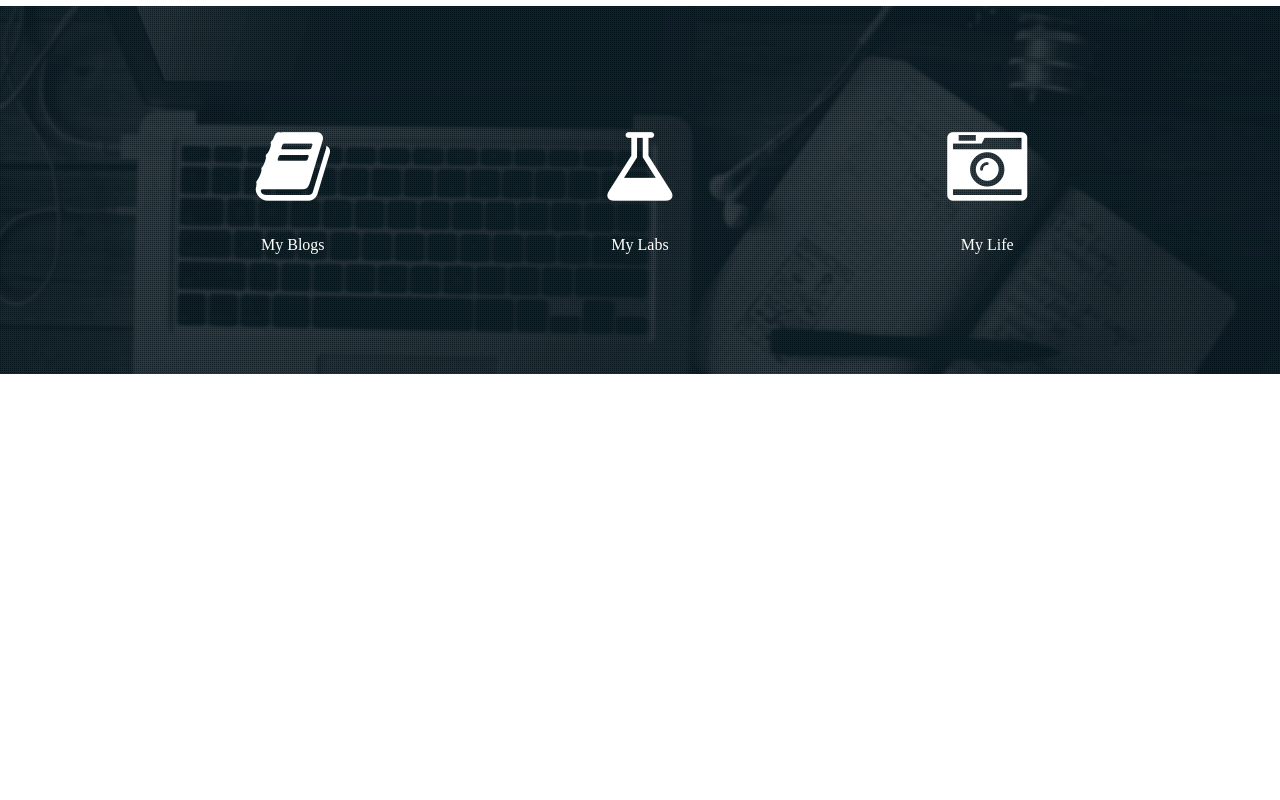
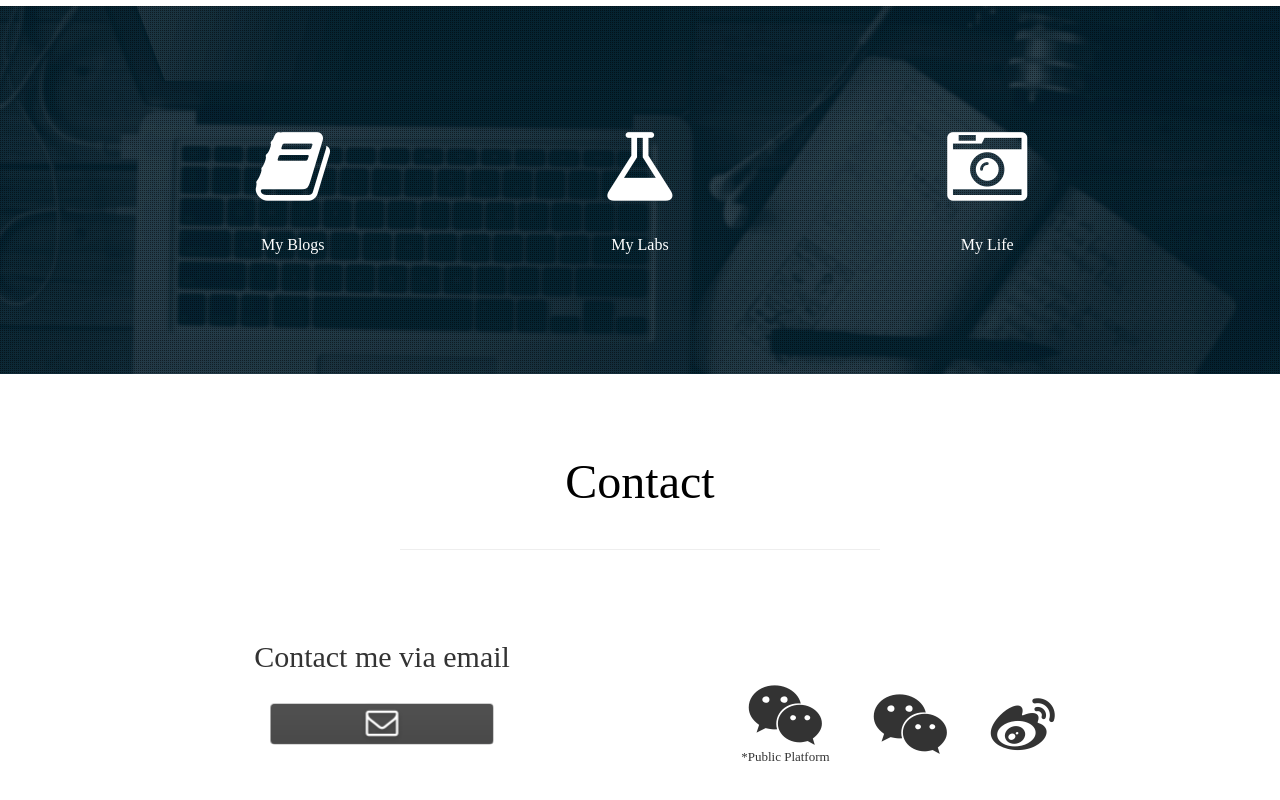
Before and after one commit to MeatPieYan/RobinVPS, a website: page app/index.html in a window 1280 px wide. Shown: the part 1170-1970 px from the top of the page. Drawn offline with Linux system fonts and the light colour scheme; files that its build step writes are made by us from their sources; files whose address does not match are found by name.

Commit message:
contact aside

```diff
--- a/app/index.html
+++ b/app/index.html
@@ -87,7 +87,36 @@
         </div>
     </div>
     <div id="three">
-
+        <h3>Contact</h3>
+        <hr class="star">
+        <div>
+            <div class="contact">
+                <h4>Contact me via email</h4>
+                <div class="email">
+                    <div class="button">
+                        <a href="#"><i class="fa fa-envelope-o fa-fw"></i>  robinyzg@hotmail.com</a>
+                    </div>
+                    <div class="btn-cover">
+                        <div class="btn-inner"><i class="fa fa-envelope-o fa-2x"></i></div>
+                        <div class="btn-spine"></div>
+                        <div class="btn-out"><i class="fa fa-envelope-o fa-2x"></i></div>
+                    </div>
+                    <div class="btn-shadow"></div>
+                </div>
+            </div>
+            <div class="social">
+                <div class="wechat-mp">
+                    <div><i class="fa fa-wechat fa-4x"></i></div>
+                    <span>*Public Platform</span>
+                </div>
+                <div class="wechat">
+                    <div><i class="fa fa-wechat fa-4x"></i></div>
+                </div>
+                <div class="Weibo">
+                    <div><i class="fa fa-weibo fa-4x"></i></div>
+                </div>
+            </div>
+        </div>
     </div>
     <script src="app/resources/javascript/jquery-2.1.4.min.js"></script>
     <script src="app/resources/javascript/main.js"></script>
--- a/app/resources/css/style.css
+++ b/app/resources/css/style.css
@@ -9,6 +9,14 @@ html, body, div, span, applet, object, iframe, h1, h2, h3, h4, h5, h6, p, blockq
 
 article, aside, details, figcaption, figure, footer, header, hgroup, menu, nav, section {
     display: block;
+}
+
+a, a:hover, a:active, a:visited, a:link{
+    text-decoration: none !important;
+}
+
+a:hover, a:visited, a:link{
+    color: white;
 }
 
 .font_white {
@@ -192,9 +200,7 @@ body.is-loading .banner .more {
     z-index: 1;
 }
 
-.banner a{
-    text-decoration: none !important;
-}
+
 
 .banner .more:after{
     background-image: url("../images/arrow.svg");
@@ -333,7 +339,7 @@ body.is-loading .banner .more {
     box-shadow: 0px -4px 20px #B7B0B0;
 }
 
-#one h3 {
+#one h3, #three h3 {
     font-size: 3em;
     color: #000;
     margin-bottom: 40px;
@@ -439,9 +445,7 @@ body.is-loading .banner .more {
     color: white;
 }
 
-#two a:hover, #two a:visited, #two a:link{
-    color: white;
-}
+
 
 .my-icon {
     position: relative;
@@ -477,9 +481,153 @@ body.is-loading .banner .more {
 }
 
 #three {
-    height: 100vh;
     background-color: #fff;
+    padding: 80px 0px;
+    text-align: center;
 }
+
+#three>div>div {
+    display: inline-block;
+    width: 40%;
+}
+
+.contact {
+    text-align: center;
+}
+
+.contact h4{
+    font-size: 30px;
+    margin: 30px;
+}
+
+.email, .email div {
+  transition-duration: .6s;
+}
+
+.email, .button {
+    transition-timing-function: ease;
+}
+
+.email {
+    background: #A9ADB6;
+    box-shadow: 0 -1px 2px #fff, inset 0 1px 2px rgba(0,0,0,.2), inset 0 .25rem 1rem rgba(0,0,0,.1);
+    height: 40px;
+    border-radius: .25rem;
+    width: 220px;
+    margin: 0 auto;
+    position: relative;
+    padding: 5px;
+    perspective: 300px;
+}
+
+.button {
+    background-color: #929494;
+    height: 100%;
+    border-radius: .25rem;
+    padding: 5px;
+    opacity: 0;
+}
+
+.btn-cover {
+    position: absolute;
+    top: 0px;
+    left: 0px;
+    height: 100%;
+    width: 100%;
+    border-radius: .25rem;
+    transform-origin: center bottom;
+    transform-style: preserve-3d;
+    color: white;
+    text-align: center;
+    pointer-events: none;
+    z-index: 100;
+    perse
+}
+
+.btn-out, .btn-inner {
+    position: absolute;
+    height: 100%;
+    width: 100%;
+    background-image: -webkit-linear-gradient(top, transparent 0%, rgba(0,0,0,.1) 100%);
+    border-radius: .25rem;
+}
+
+.btn-out {
+   background-color: #515151;
+   padding: 3px;
+   transform: translateZ(.25rem);
+   text-shadow: 0 2px 4px rgba(0,0,0,.2);
+}
+
+.btn-inner {
+  background-color: #8D8C8C;
+  text-shadow: 0 -2px 4px rgba(0,0,0,.2);
+}
+
+.btn-shadow {
+    position: absolute;
+    top: 100%;
+    width: 100%;
+    height: 3.5rem;
+    transform-origin: center top;
+    transform: rotateX(90deg);
+    background-image: -webkit-linear-gradient(top, rgba(0,0,0,.6) 0%, transparent 100%);
+    background-image: linear-gradient(to bottom, rgba(0,0,0,.6) 0%, transparent 100%);
+    border-radius: .4rem;
+    z-index: 0;
+    opacity: 0;
+}
+
+.email:hover {
+    background-color: #EBEFF2;
+}
+
+.email:hover .button {
+    opacity: 1;
+}
+
+.button:hover {
+    background-color: #6C6C6C;
+}
+
+.email:hover .btn-cover {
+    transform: rotateX(-120deg);
+}
+
+.email:hover .btn-cover, .email:hover .outie, .email:hover .innie {
+    transition-timing-function: cubic-bezier(.2,.7,.1,1.1);
+}
+
+.email:hover .btn-out {
+    background-color: #4E4E4E;
+    color: rgba(255,255,255,0);
+}
+
+
+.email:hover .btn-inner {
+    background-color: #717171;
+}
+
+.email:hover .btn-shadow {
+  opacity: 1;
+  transform: rotateX(45deg) scale(.95);
+}
+
+.social, .social div{
+    text-align: center;
+    vertical-align: middle;
+}
+
+.social>div {
+    display: inline-block;
+    margin: 0 20px;
+}
+
+.wechat-mp span {
+   font-size: small;
+}
+
+
 
 @-webkit-keyframes border-show{
     0% {
--- a/app/resources/javascript/main.js
+++ b/app/resources/javascript/main.js
@@ -51,7 +51,7 @@ var S = {
     S.Drawing.init('.canvas');
     // document.body.classList.add('body--ready');
 
-    S.UI.simulate('Welcome|I am|Robin');
+    S.UI.simulate('Hello|I am|Robin');
 
     // S.Shape.render();
     S.Drawing.loop(function () {
```
Also changed, not shown: app/resources/images/qr_wechat.jpg (added), app/resources/images/qr_wechat2.jpg (added), app/resources/images/qr_weibo.jpg (added), app/resources/images/qrcode.jpg (deleted).
